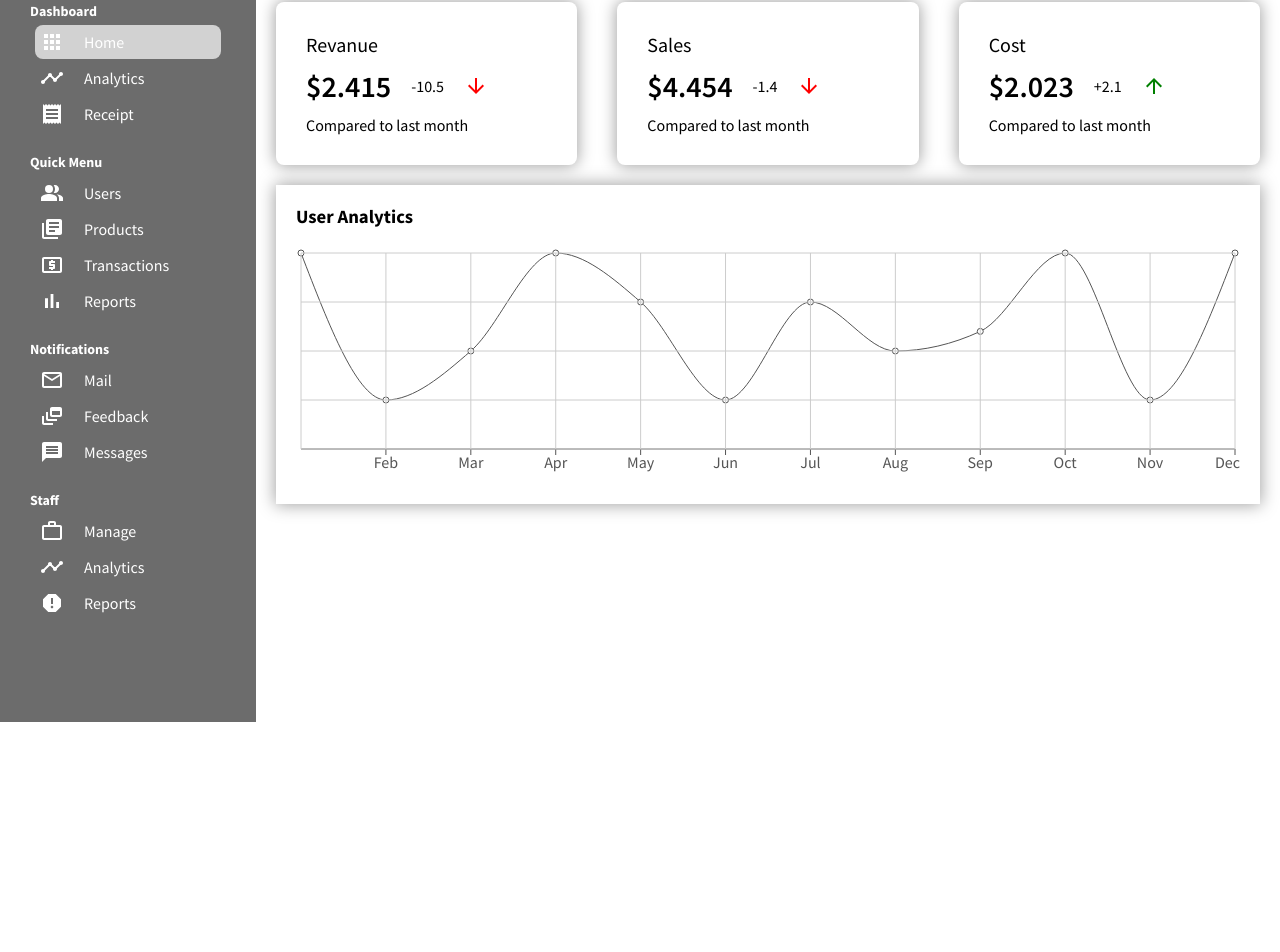
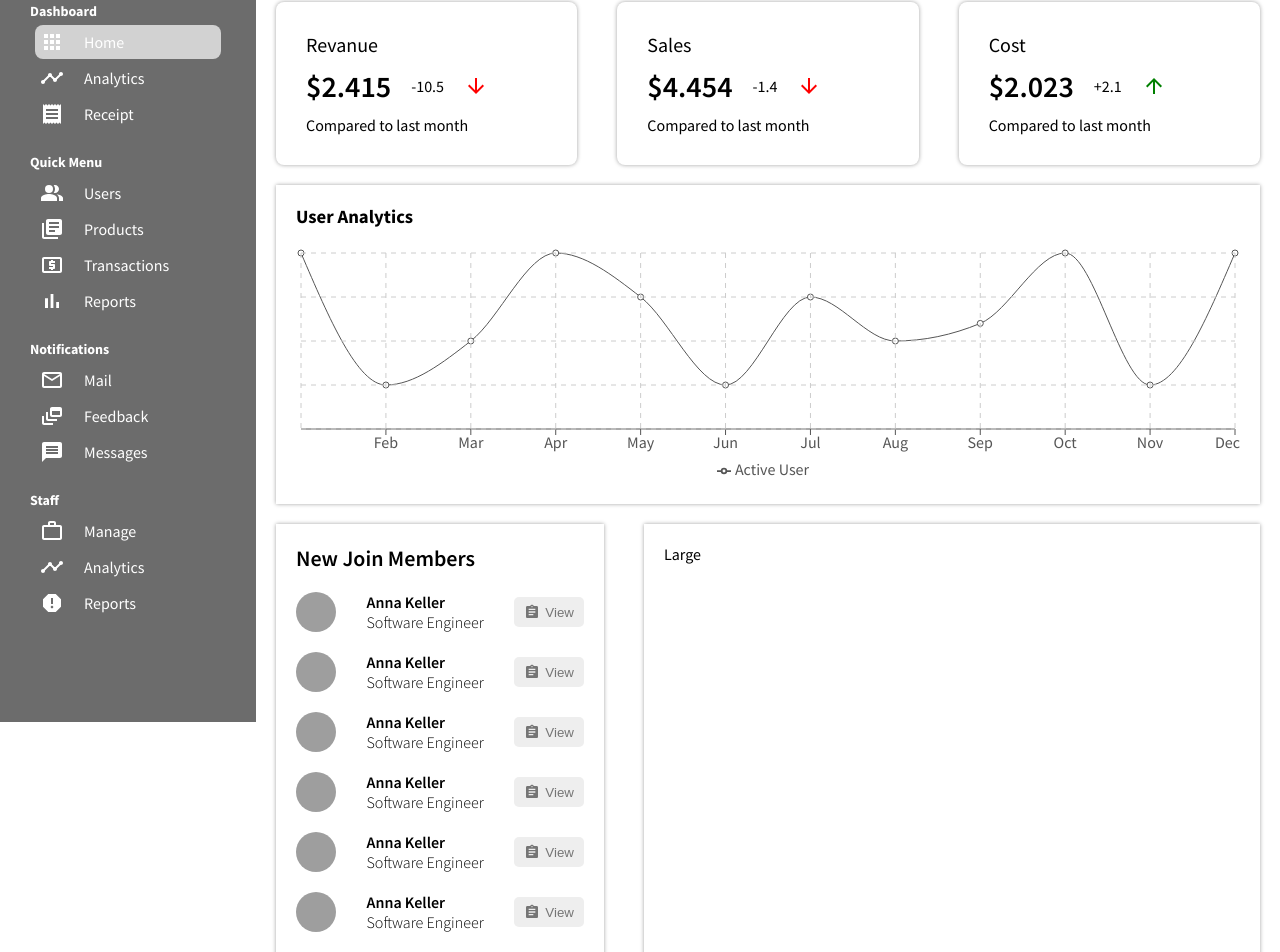
Before and after one commit to samartsevigor/admin-panel, a React (Create React App) app: page / in a window 1280 px wide. Shown: the part 78-1030 px from the top of the page. Before the commit the page ends 800 px from the top, so only its background shows below. Built offline with nearby package versions, Linux system fonts and the light colour scheme; grey boxes are pictures that could not be loaded.

Commit message:
new join members

```diff
--- a/src/components/chart/Chart.jsx
+++ b/src/components/chart/Chart.jsx
@@ -1,6 +1,6 @@
 import React from 'react';
 import "./chart.css"
-import {ResponsiveContainer, LineChart, XAxis, Line, Tooltip, CartesianGrid} from "recharts";
+import {ResponsiveContainer, LineChart, XAxis, Line, Tooltip, CartesianGrid, Legend} from "recharts";
 
 
 const Chart = () => {
@@ -67,7 +67,8 @@ const Chart = () => {
           <XAxis dataKey="name" stroke="#555"/>
           <Line type="monotone" dataKey="Active User" stroke="#555" />
           <Tooltip />
-          <CartesianGrid stroke="#ccc"/>
+          <CartesianGrid stroke="#ccc" strokeDasharray="5 5"/>
+          <Legend />
         </LineChart>
       </ResponsiveContainer>
     </div>
--- a/src/components/chart/chart.css
+++ b/src/components/chart/chart.css
@@ -1,7 +1,7 @@
 .chart{
     margin: 20px;
     padding: 20px;
-    box-shadow: 0 0 16px 1px #0000005e;
+    box-shadow: 0 0 4px 0 #0000005e;
 }
 .chartTitle{
     margin-bottom: 20px;
--- a/src/components/featuredInfo/featuredInfo.css
+++ b/src/components/featuredInfo/featuredInfo.css
@@ -6,7 +6,7 @@
 .featuredItem{
     margin: 0 20px;
     padding: 30px;
-    box-shadow: 0 0 16px 1px #0000005e;
+    box-shadow: 0 0 4px 0 #0000005e;
     flex: 1;
     border-radius: 8px;
     cursor: pointer;
--- a/src/components/pages/home/Home.css
+++ b/src/components/pages/home/Home.css
@@ -2,3 +2,7 @@
     flex: 4;
     margin-top: 30px;
 }
+.homeWidgets{
+    margin: 20px;
+    display: flex;
+}
--- a/src/components/pages/home/Home.jsx
+++ b/src/components/pages/home/Home.jsx
@@ -2,12 +2,18 @@ import React from 'react';
 import './Home.css'
 import FeaturedInfo from "../../featuredInfo";
 import Chart from "../../chart";
+import WidgetSm from "../../widgetSm";
+import WidgetLg from "../../widgetLg";
 
 const Home = () => {
   return (
     <div className="home">
       <FeaturedInfo />
       <Chart />
+      <div className="homeWidgets">
+        <WidgetSm />
+        <WidgetLg />
+      </div>
     </div>
   );
 };
--- /dev/null
+++ b/src/components/widgetLg/WidgetLg.css
@@ -0,0 +1,5 @@
+.widgetLg{
+    flex: 2;
+    padding: 20px;
+    box-shadow: 0 0 4px 0 #0000005e;
+}
--- /dev/null
+++ b/src/components/widgetLg/WidgetLg.jsx
@@ -0,0 +1,12 @@
+import React from 'react';
+import "./WidgetLg.css"
+
+const WidgetLg = () => {
+  return (
+    <div className="widgetLg">
+      Large
+    </div>
+  );
+};
+
+export default WidgetLg;
--- /dev/null
+++ b/src/components/widgetLg/index.js
@@ -0,0 +1,3 @@
+import WidgetLg from "./WidgetLg";
+
+export default WidgetLg
--- /dev/null
+++ b/src/components/widgetSm/WidgetSm.css
@@ -0,0 +1,44 @@
+.widgetSm{
+    flex: 1;
+    padding: 20px;
+    box-shadow: 0 0 4px 0 #0000005e;
+    margin-right: 40px;
+}
+.widgetSmTitle{
+    font-weight: 600;
+    font-size: 22px;
+}
+.widgetSmListItem{
+    display: flex;
+    align-items: center;
+    justify-content: space-between;
+    margin: 20px 0;
+}
+.widgetSmImg{
+    width: 40px;
+    height: 40px;
+    border-radius: 50%;
+    object-fit: cover;
+}
+.widgetSmUserName{
+    font-size: 16px;
+    font-weight: 600;
+}
+.widgetSmUserTitle{
+    font-weight: 300;
+}
+.widgetSmBtn{
+    display: flex;
+    align-items: center;
+    justify-content: center;
+    border: none;
+    padding: 7px 10px;
+    background-color: #eee;
+    color: #757575;
+    border-radius: 5px;
+    cursor: pointer;
+}
+.widgetSmIcon{
+    font-size: 16px !important;
+    margin-right: 5px;
+}
--- /dev/null
+++ b/src/components/widgetSm/WidgetSm.jsx
@@ -0,0 +1,83 @@
+import React from 'react';
+import "./WidgetSm.css"
+import {
+  Assignment
+} from '@material-ui/icons';
+
+const WidgetSm = () => {
+  return (
+    <div className="widgetSm">
+      <span className="widgetSmTitle">New Join Members</span>
+      <ul className="widgetSmList">
+        <li className="widgetSmListItem">
+          <img src="https://images.unsplash.com/photo-1488426862026-3ee34a7d66df?ixid=MnwxMjA3fDB8MHxwaG90by1wYWdlfHx8fGVufDB8fHx8&ixlib=rb-1.2.1&auto=format&fit=crop&w=668&q=80" alt="User" className="widgetSmImg"/>
+          <div className="widgetSmUser">
+            <h5 className="widgetSmUserName">Anna Keller</h5>
+            <span className="widgetSmUserTitle">Software Engineer</span>
+          </div>
+          <button className="widgetSmBtn">
+            <Assignment className="widgetSmIcon" />
+            View
+          </button>
+        </li>
+        <li className="widgetSmListItem">
+          <img src="https://images.unsplash.com/photo-1488426862026-3ee34a7d66df?ixid=MnwxMjA3fDB8MHxwaG90by1wYWdlfHx8fGVufDB8fHx8&ixlib=rb-1.2.1&auto=format&fit=crop&w=668&q=80" alt="User" className="widgetSmImg"/>
+          <div className="widgetSmUser">
+            <h5 className="widgetSmUserName">Anna Keller</h5>
+            <span className="widgetSmUserTitle">Software Engineer</span>
+          </div>
+          <button className="widgetSmBtn">
+            <Assignment className="widgetSmIcon" />
+            View
+          </button>
+        </li>
+        <li className="widgetSmListItem">
+          <img src="https://images.unsplash.com/photo-1488426862026-3ee34a7d66df?ixid=MnwxMjA3fDB8MHxwaG90by1wYWdlfHx8fGVufDB8fHx8&ixlib=rb-1.2.1&auto=format&fit=crop&w=668&q=80" alt="User" className="widgetSmImg"/>
+          <div className="widgetSmUser">
+            <h5 className="widgetSmUserName">Anna Keller</h5>
+            <span className="widgetSmUserTitle">Software Engineer</span>
+          </div>
+          <button className="widgetSmBtn">
+            <Assignment className="widgetSmIcon" />
+            View
+          </button>
+        </li>
+        <li className="widgetSmListItem">
+          <img src="https://images.unsplash.com/photo-1488426862026-3ee34a7d66df?ixid=MnwxMjA3fDB8MHxwaG90by1wYWdlfHx8fGVufDB8fHx8&ixlib=rb-1.2.1&auto=format&fit=crop&w=668&q=80" alt="User" className="widgetSmImg"/>
+          <div className="widgetSmUser">
+            <h5 className="widgetSmUserName">Anna Keller</h5>
+            <span className="widgetSmUserTitle">Software Engineer</span>
+          </div>
+          <button className="widgetSmBtn">
+            <Assignment className="widgetSmIcon" />
+            View
+          </button>
+        </li>
+        <li className="widgetSmListItem">
+          <img src="https://images.unsplash.com/photo-1488426862026-3ee34a7d66df?ixid=MnwxMjA3fDB8MHxwaG90by1wYWdlfHx8fGVufDB8fHx8&ixlib=rb-1.2.1&auto=format&fit=crop&w=668&q=80" alt="User" className="widgetSmImg"/>
+          <div className="widgetSmUser">
+            <h5 className="widgetSmUserName">Anna Keller</h5>
+            <span className="widgetSmUserTitle">Software Engineer</span>
+          </div>
+          <button className="widgetSmBtn">
+            <Assignment className="widgetSmIcon" />
+            View
+          </button>
+        </li>
+        <li className="widgetSmListItem">
+          <img src="https://images.unsplash.com/photo-1488426862026-3ee34a7d66df?ixid=MnwxMjA3fDB8MHxwaG90by1wYWdlfHx8fGVufDB8fHx8&ixlib=rb-1.2.1&auto=format&fit=crop&w=668&q=80" alt="User" className="widgetSmImg"/>
+          <div className="widgetSmUser">
+            <h5 className="widgetSmUserName">Anna Keller</h5>
+            <span className="widgetSmUserTitle">Software Engineer</span>
+          </div>
+          <button className="widgetSmBtn">
+            <Assignment className="widgetSmIcon" />
+            View
+          </button>
+        </li>
+      </ul>
+    </div>
+  );
+};
+
+export default WidgetSm;
--- /dev/null
+++ b/src/components/widgetSm/index.js
@@ -0,0 +1,3 @@
+import WidgetSm from "./WidgetSm";
+
+export default WidgetSm
```
